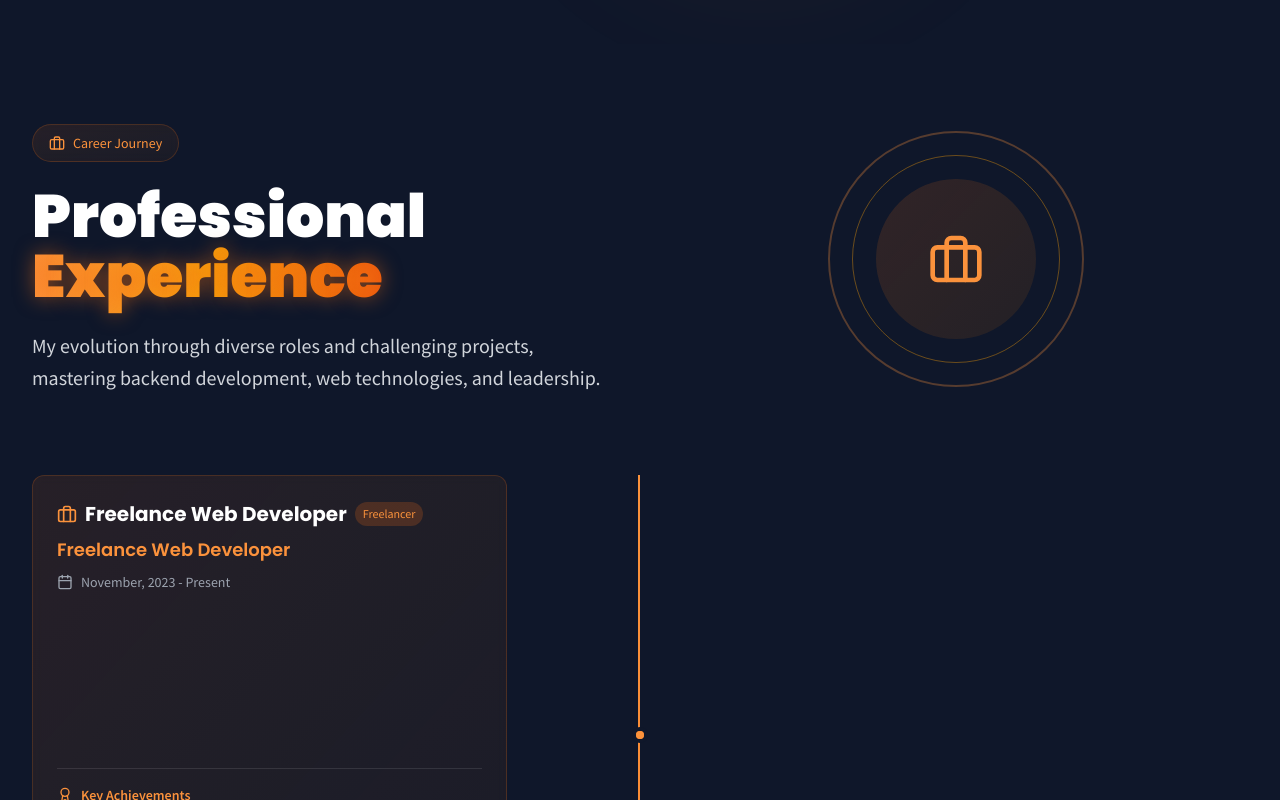
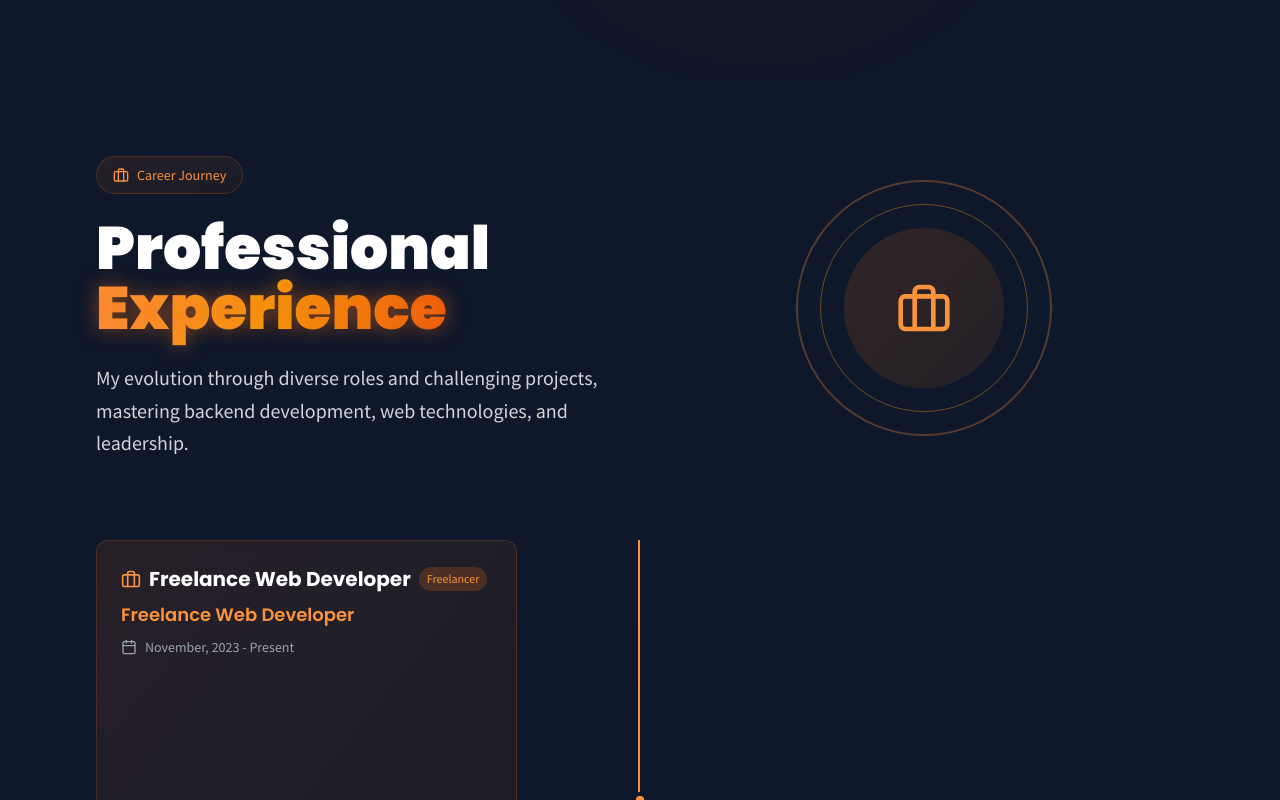
Before and after one commit to irfanfaiz25/modern-portfolio, a React (Vite) app: page / in a window 1280 px wide. Shown: the part 1360-2160 px from the top of the page. Built offline with nearby package versions, Linux system fonts and the light colour scheme.

Commit message:
fix: modify responsiveness media query in another device

```diff
--- a/index.html
+++ b/index.html
@@ -7,7 +7,10 @@
       type="image/svg+xml"
       href="https://api.iconify.design/mdi:rocket.svg?color=%23f97316"
     />
-    <meta name="viewport" content="width=device-width, initial-scale=1.0" />
+    <meta
+      name="viewport"
+      content="width=device-width, initial-scale=1.0, maximum-scale=1.0, user-scalable=no"
+    />
     <title>Portfolio - Ahmad Irfan Faiz</title>
   </head>
   <body>
--- a/src/components/Sections/Hero.jsx
+++ b/src/components/Sections/Hero.jsx
@@ -201,27 +201,38 @@ const Hero = () => {
               </span>
             </motion.div>
 
-            {/* Large Typography - Responsive */}
+            {/* Large Typography - Responsive dengan clamp */}
             <div className="space-y-3 md:space-y-4 text-center lg:text-left">
               <motion.div
                 initial={{ opacity: 0, x: -50 }}
                 animate={{ opacity: 1, x: 0 }}
                 transition={{ duration: 0.8, delay: 0.2 }}
-                className="text-4xl sm:text-5xl md:text-6xl lg:text-7xl xl:text-8xl font-black leading-none"
+                className="font-black leading-none"
+                style={{
+                  fontSize: "clamp(2rem, 8vw, 6rem)",
+                }}
               >
                 <div className="text-white/90">AHMAD IRFAN</div>
                 <div className="gradient-text text-glow">FAIZ</div>
               </motion.div>
 
-              {/* Dynamic Role with Typewriter Effect - Responsive */}
+              {/* Dynamic Role dengan ukuran yang lebih responsif */}
               <motion.div
                 initial={{ opacity: 0, x: -50 }}
                 animate={{ opacity: 1, x: 0 }}
                 transition={{ duration: 0.8, delay: 0.4 }}
-                className="relative h-12 md:h-16 lg:h-20 overflow-hidden"
+                className="relative overflow-hidden"
+                style={{
+                  height: "clamp(3rem, 6vw, 5rem)",
+                }}
               >
                 <div className="absolute inset-0 flex items-center justify-center lg:justify-start">
-                  <span className="text-lg sm:text-xl md:text-2xl lg:text-3xl xl:text-4xl font-bold gradient-text-alt">
+                  <span
+                    className="font-bold gradient-text-alt"
+                    style={{
+                      fontSize: "clamp(1.125rem, 4vw, 2.5rem)",
+                    }}
+                  >
                     {displayedText}
                     <motion.span
                       animate={{ opacity: [1, 0] }}
--- a/src/index.css
+++ b/src/index.css
@@ -8,13 +8,28 @@
     /* @apply border; */
   }
 
+  html {
+    scroll-behavior: smooth;
+    /* Mencegah zoom otomatis */
+    -webkit-text-size-adjust: 100%;
+    -ms-text-size-adjust: 100%;
+    text-size-adjust: 100%;
+    /* Mengatur ukuran font dasar yang konsisten */
+    font-size: 16px;
+  }
+
   body {
     @apply bg-dark-900 text-white font-body;
     font-feature-settings: "rlig" 1, "calt" 1;
+    /* Mencegah overflow horizontal */
+    overflow-x: hidden;
+    /* Mengatur line-height yang konsisten */
+    line-height: 1.6;
   }
 
-  html {
-    scroll-behavior: smooth;
+  body {
+    @apply bg-dark-900 text-white font-body;
+    font-feature-settings: "rlig" 1, "calt" 1;
   }
 
   h1,
@@ -62,6 +77,16 @@
 
   .container-custom {
     @apply max-w-7xl mx-auto section-padding;
+    /* Mengatur lebar maksimum yang lebih fleksibel */
+    width: 100%;
+    max-width: min(90vw, 1400px);
+  }
+
+  .section-padding {
+    @apply px-4 sm:px-6 lg:px-8;
+    /* Padding yang lebih responsif */
+    padding-left: clamp(1rem, 4vw, 2rem);
+    padding-right: clamp(1rem, 4vw, 2rem);
   }
 }
 
@@ -88,3 +113,33 @@
 ::selection {
   @apply bg-primary-500/30;
 }
+
+/* Media queries untuk resolusi laptop yang bermasalah */
+@media screen and (min-width: 1366px) and (max-width: 1440px) {
+  html {
+    font-size: 15px; /* Sedikit lebih kecil untuk laptop 1366px */
+  }
+
+  .container-custom {
+    max-width: 85vw;
+  }
+}
+
+@media screen and (min-width: 1441px) and (max-width: 1600px) {
+  html {
+    font-size: 16px;
+  }
+
+  .container-custom {
+    max-width: 80vw;
+  }
+}
+
+/* Untuk layar dengan DPI tinggi */
+@media screen and (-webkit-min-device-pixel-ratio: 1.5),
+  screen and (min-resolution: 144dpi) {
+  html {
+    -webkit-text-size-adjust: none;
+    text-size-adjust: none;
+  }
+}
--- a/tailwind.config.js
+++ b/tailwind.config.js
@@ -2,6 +2,17 @@
 export default {
   content: ["./index.html", "./src/**/*.{js,ts,jsx,tsx}"],
   theme: {
+    screens: {
+      xs: "475px",
+      sm: "640px",
+      md: "768px",
+      lg: "1024px",
+      xl: "1280px",
+      "2xl": "1536px",
+      // Breakpoint khusus untuk resolusi yang bermasalah
+      laptop: "1366px",
+      desktop: "1920px",
+    },
     extend: {
       colors: {
         primary: {
```
